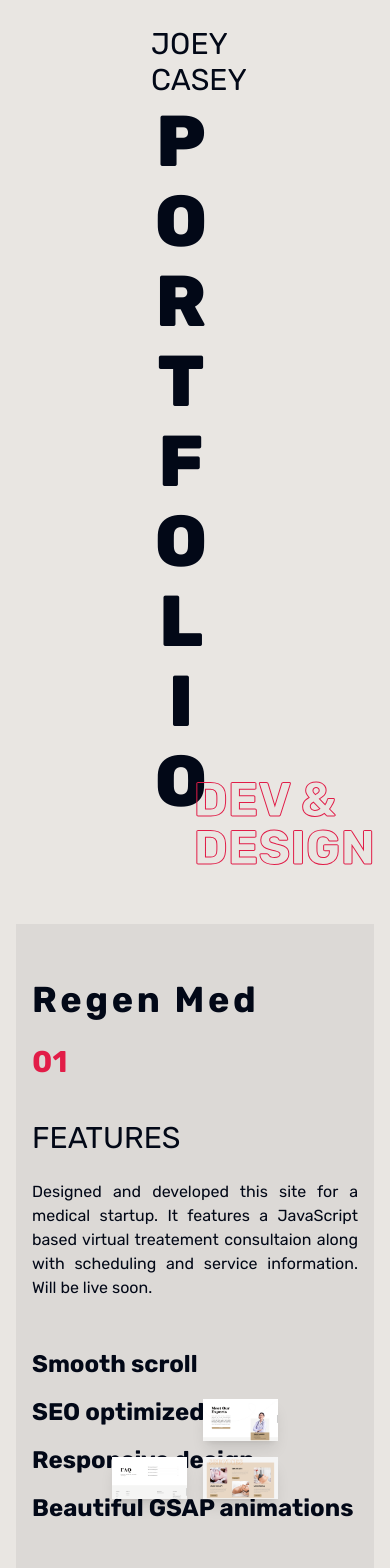
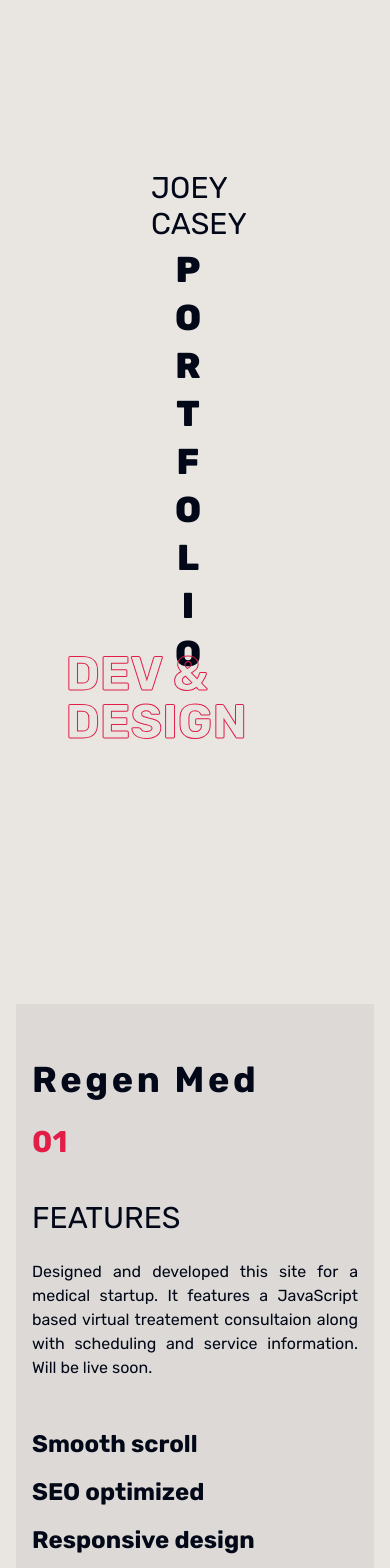
Before and after one commit to jdog117/web-portfolio, a Next.js app: page / in a window 390 px wide. Shown: the top 1568 px of the page. Built offline with nearby package versions, Linux system fonts and the light colour scheme.

Commit message:
full site repsonsive af

```diff
--- a/app/page.tsx
+++ b/app/page.tsx
@@ -28,9 +28,9 @@ export default function Home() {
         <div className="">
             <Hero />
             <Regenmed />
-            {/* <Fund />
-            <Emailfinder />
-            <Footer /> */}
+            {/* <Fund /> */}
+            {/* <Emailfinder /> */}
+            <Footer />
         </div>
     );
 }
@@ -85,7 +85,7 @@ function Hero() {
     );
 
     return (
-        <div className="w-full h-screen items-center justify-center flex">
+        <div className="w-full h-screen items-center justify-center flex mb-40">
             <div
                 ref={container}
                 className="container flex flex-col relative w-min"
@@ -93,12 +93,12 @@ function Hero() {
                 <h1 className="text-3xl xl:text-4xl ml-10 md:ml-0 text-left md:text-right mr-8 xl:mr-12 mb-2 justify-end flex j-title invisible">
                     JOEY CASEY
                 </h1>
-                <h1 className="p-title text-7xl xl:text-9xl font-extrabold tracking-[1em] flex flex-col space-y-2 md:flex-row md:space-y-0 justify-center text-center invisible">
+                <h1 className="p-title max-sm:text-4xl text-6xl xl:text-9xl font-extrabold tracking-[1em] flex flex-col space-y-2 md:flex-row md:space-y-0 justify-center text-center invisible">
                     {Array.from("PORTFOLIO").map((letter, index) => (
                         <span key={index}>{letter}</span>
                     ))}
                 </h1>
-                <div className="absolute flex flex-col mt-20 xl:mt-28 font-bold text-stroke text-transparent md:translate-x-0 translate-x-16 md:translate-y-0 translate-y-[670px] md:mr-0 xl:-mr-16 right-0 visible ">
+                <div className="absolute flex flex-col mt-20 xl:mt-28 font-bold text-stroke text-transparent md:translate-x-0 -translate-x-16 md:translate-y-0 translate-y-[570px] max-sm:translate-y-[400px] md:mr-0 xl:-mr-16 right-0 visible">
                     <h1 className="text-5xl xl:text-8xl bruh">DEV &</h1>
                     <h1 className="text-5xl xl:text-8xl bruh">DESIGN</h1>
                 </div>
@@ -110,7 +110,7 @@ function Hero() {
 function Regenmed() {
     return (
         <>
-            <div className="flex flex-col lg:flex-row bg-secondary justify-between max-lg:items-center pb-28 m-4 md:m-20 mt-20 p-4 md:pl-20">
+            <div className="flex flex-col lg:flex-row bg-secondary justify-between max-lg:items-center pb-28 m-4 md:m-20 p-4 md:pl-20">
                 <div className="basis-3/4">
                     <h1 className="max-sm:text-4xl max-[1600px]:text-7xl text-8xl font-bold mt-10 md:mt-20 tracking-widest">
                         Regen Med
@@ -153,9 +153,8 @@ function Regenmed() {
                 </div>
             </div>
 
-            <div className="grid grid-cols-2 grid-rows-2 gap-4 m-28 translate-y-[-32rem]">
-                {/* <Image src={rmHero} alt="" className="shadow-lg w-full" /> */}
-                <div></div>
+            <div className="grid grid-cols-1 lg:grid-cols-2 grid-rows-2 gap-4 m-4 md:m-28 max-sm:translate-y-[-1rem] max-lg:translate-y-[1rem] translate-y-[-26rem] xl:translate-y-[-32rem] max-md:mt-20">
+                <div className="hidden lg:block"></div>
                 <Image src={rmTeam} alt="" className="shadow-lg w-full" />
 
                 <Image src={rmFAQ} alt="" className="shadow-lg w-full" />
@@ -313,13 +312,13 @@ function Emailfinder() {
 
 function Footer() {
     return (
-        <div className="w-full flex bg-background justify-between mt-20 p-20 items-center">
+        <div className="w-full flex-col md:flex-row flex bg-background justify-between mt-20 p-20 items-center">
             <div className="flex-row">
                 <h1 className="text-lg font-bold"> Contact</h1>
                 <p className="mt-4 text-base">jspcasey@gmail.com</p>
                 <p className="mt-2 text-base">5092184707</p>
             </div>
-            <p className="text-sm text-neutral-700">
+            <p className="text-sm text-neutral-700 max-md:mt-10">
                 © Joey Casey {new Date().getFullYear()}
             </p>
         </div>
```
